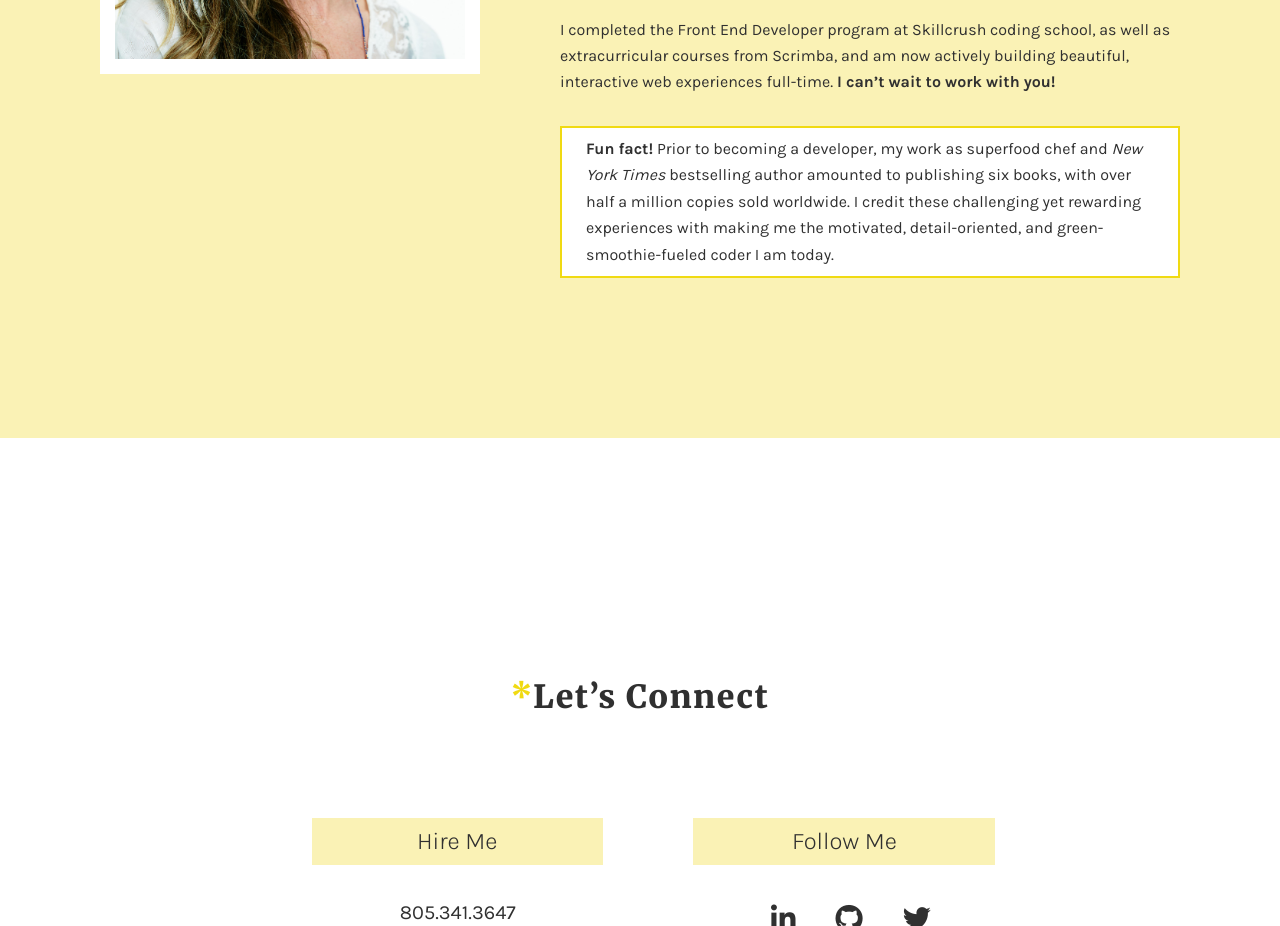
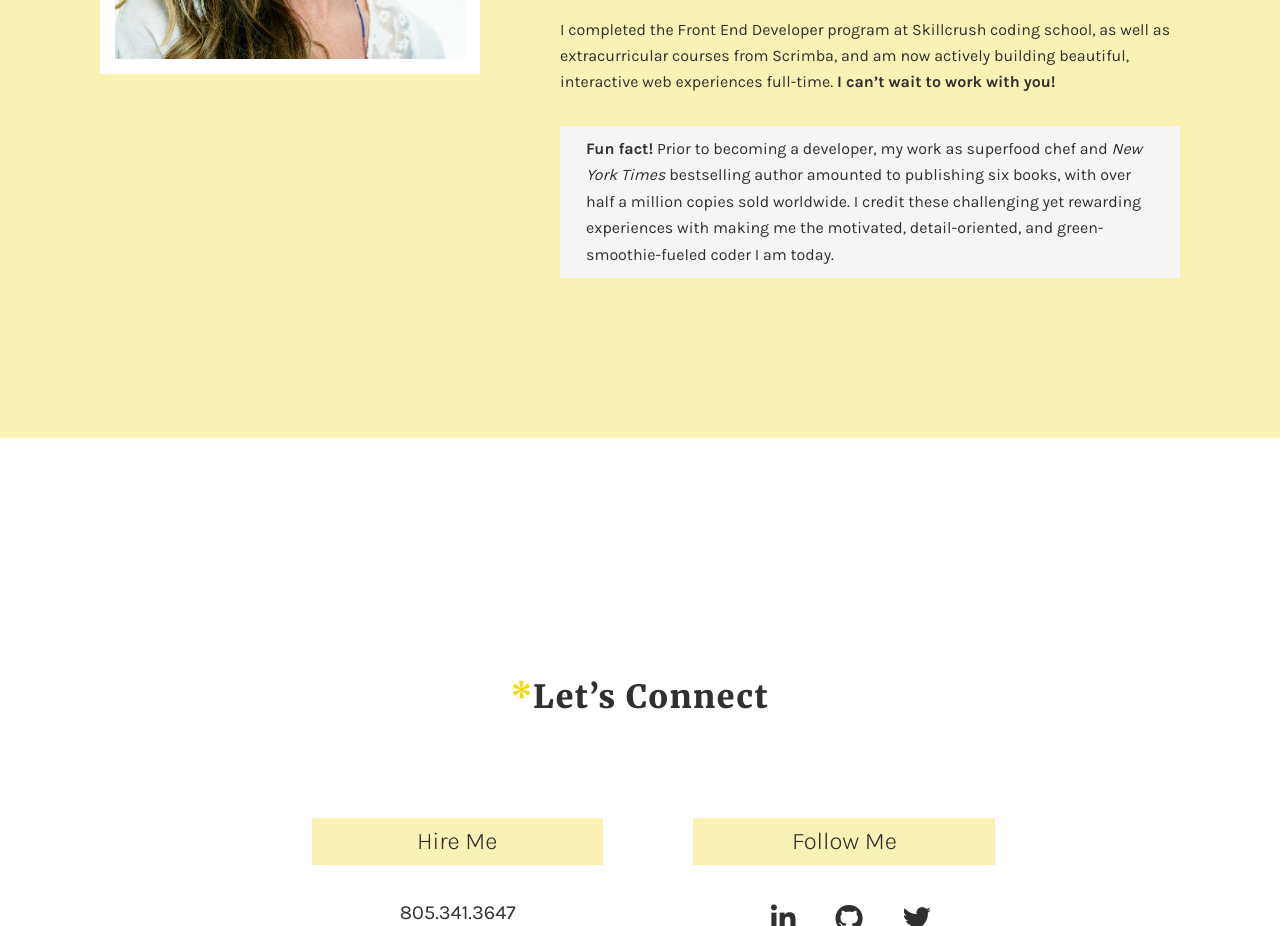
Before and after one commit to Julie805/portfolio, a website built with Parcel: page index.html in a window 1280 px wide. Shown: the part 3669-4595 px from the top of the page. Built offline with nearby package versions, Linux system fonts and the light colour scheme.

Commit message:
Minor color change on about callout section

```diff
--- a/css/main.css
+++ b/css/main.css
@@ -293,8 +293,8 @@ a:hover {
 }
 
 #about__callout {
-  border: #f0da12 2px solid;
-  background: white;
+  border: #F5F5F5 2px solid;
+  background: 	#F5F5F5;
   padding: .5rem 1.5rem;
   margin-top: 30px;
 }
```
